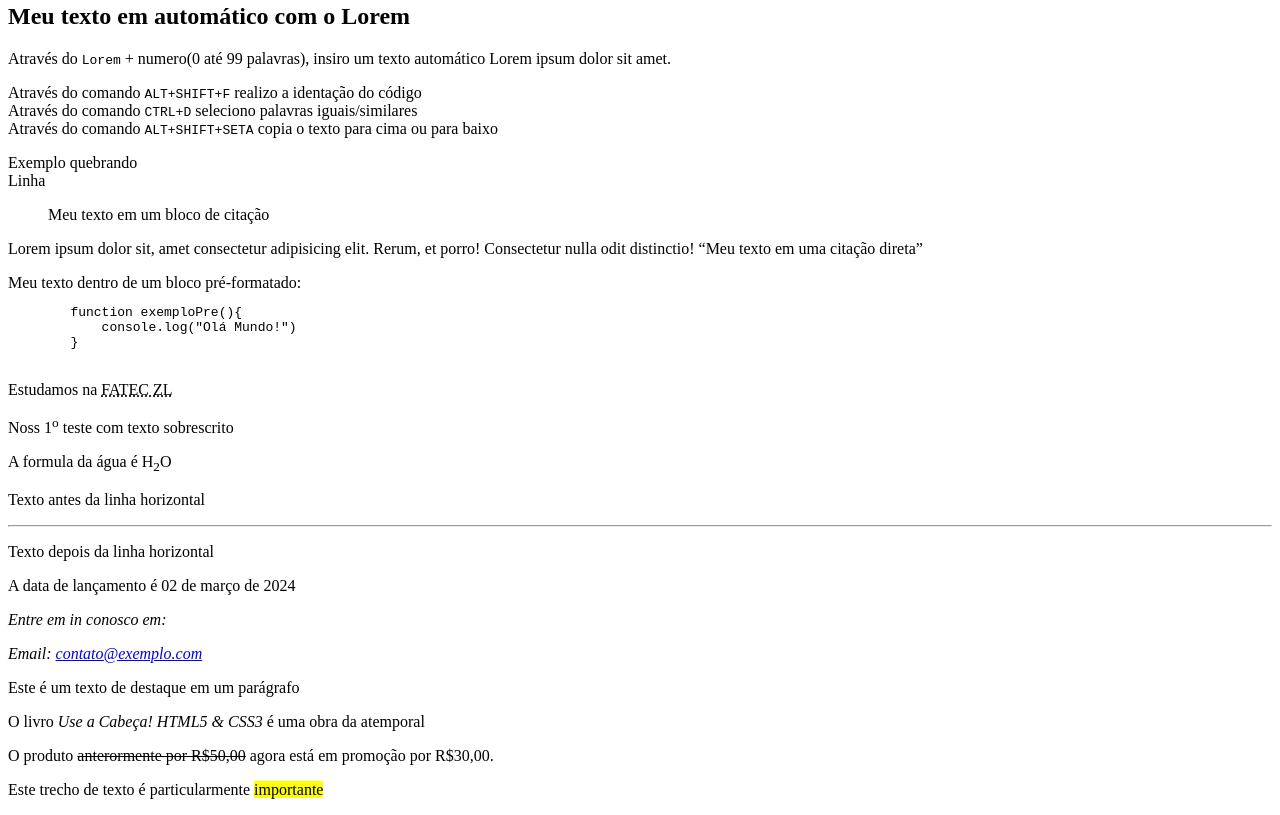
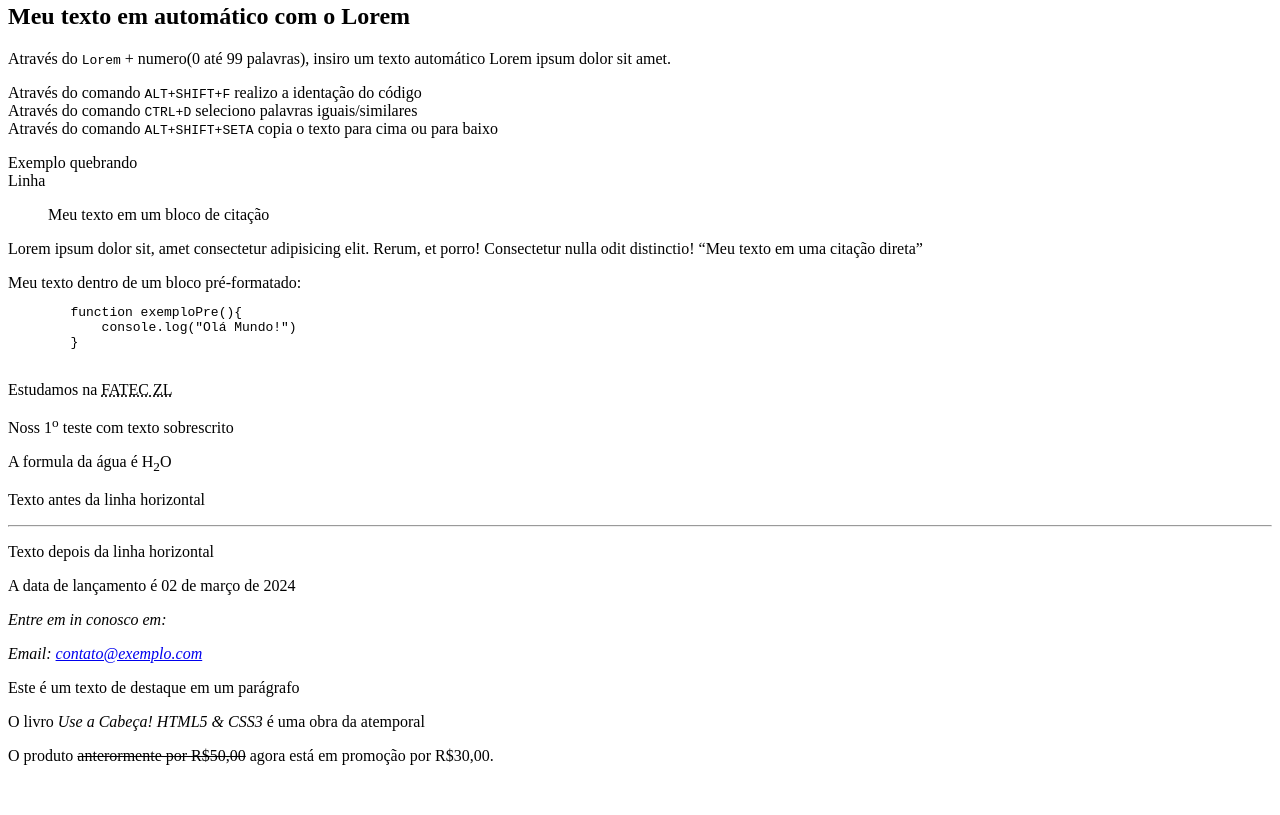
Before and after one commit to victor-trindade-santos/aula03-dsw-2024, a plain HTML site: page index.html in a window 1280 px wide. Shown: the part 946-1761 px from the top of the page. After the commit the page ends 1727 px from the top, so only its background shows below. Drawn offline with Linux system fonts and the light colour scheme.

Commit message:
Update index.html

```diff
--- a/index.html
+++ b/index.html
@@ -159,9 +159,9 @@ por meio do atalho "windows + setas" e windows + para ampliar-->
         agora está em promoção por R$30,00.
     </p>
 
-    <p>Este trecho de texto é particularmente
+    <!-- <p>Este trecho de texto é particularmente
         <mark>importante</mark>
-    </p>
+    </p> -->
 </body>
 
 </html>
```
